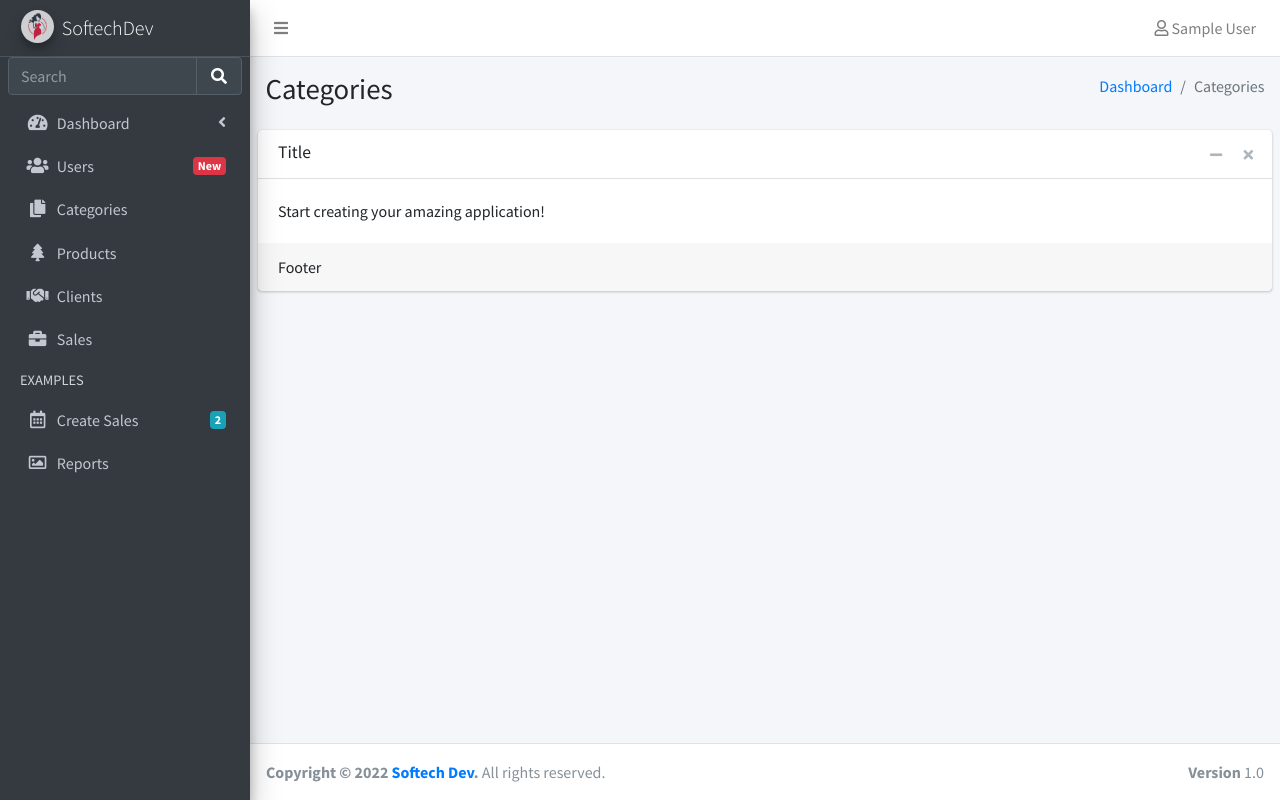
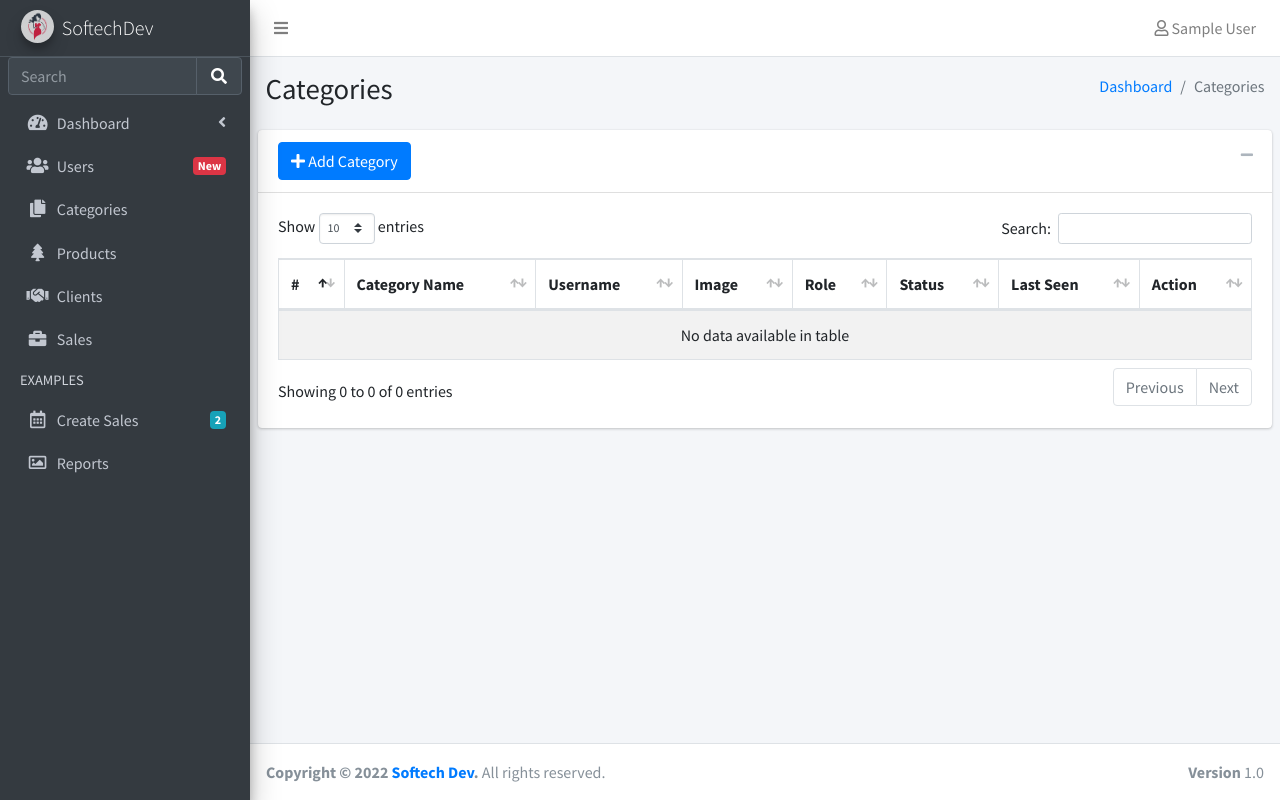
Before and after one commit to Temkum/php_pos, a PHP site: page /categories in a window 1280 px wide. Run offline with PHP 8.4, Linux system fonts and the light colour scheme; the visitor is signed in with stand-in values (Sample User, id 1); data that the repository does not hold is empty; some libraries are stand-ins or nearby versions.

Commit message:
Category module added

```diff
--- a/views/dist/css/custom.css
+++ b/views/dist/css/custom.css
@@ -19,3 +19,8 @@
 .wrapper {
   width: 100%;
 }
+
+.content .card-title {
+  text-transform: uppercase;
+  font-weight: bold;
+}
--- a/views/modules/categories.php
+++ b/views/modules/categories.php
@@ -1,6 +1,4 @@
-<!-- Content Wrapper. Contains page content -->
 <div class="content-wrapper">
-    <!-- Content Header (Page header) -->
   <section class="content-header">
     <div class="container-fluid">
       <div class="row mb-2">
@@ -14,38 +12,139 @@
           </ol>
         </div>
       </div>
-        </div><!-- /.container-fluid -->
+    </div>
   </section>
 
   <!-- Main content -->
   <section class="content">
-
-        <!-- Default box -->
     <div class="card">
       <div class="card-header">
-                <h3 class="card-title">Title</h3>
+        <button class="btn btn-primary" data-toggle="modal" data-target="#addCategory">
+          <i class="fa fa-plus"></i>
+          Add Category
+        </button>
 
         <div class="card-tools">
           <button type="button" class="btn btn-tool" data-card-widget="collapse" title="Collapse">
             <i class="fas fa-minus"></i>
           </button>
-                    <button type="button" class="btn btn-tool" data-card-widget="remove" title="Remove">
-                        <i class="fas fa-times"></i>
+        </div>
+      </div>
+
+      <div class="card-body">
+        <div id="example1_wrapper" class="dataTables_wrapper dt-bootstrap4">
+          <div class="row">
+            <div class="col-sm-12 table-responsive">
+              <table id="example1" class="table table-bordered table-striped dataTable dtr-inline tables" role="grid"
+                aria-describedby="example1_info">
+                <thead>
+                  <tr role="row">
+                    <th class="sorting">#</th>
+                    <th class="">Category Name</th>
+                    <th class="">Username
+                    </th>
+                    <th class="">
+                      Image</th>
+                    <th class="">
+                      Role</th>
+                    <th class="" tabindex="0" aria-controls="example1" rowspan="1" colspan="1"
+                      aria-label="CSS grade: activate to sort column ascending">Status
+                    </th>
+                    <th class="" tabindex="0" aria-controls="example1" rowspan="1" colspan="1"
+                      aria-label="CSS grade: activate to sort column ascending">Last
+                      Seen</th>
+                    <th class="" tabindex="0" aria-controls="example1" rowspan="1" colspan="1"
+                      aria-label="CSS grade: activate to sort column ascending">Action
+                    </th>
+                  </tr>
+                </thead>
+                <tbody>
+                  <?php
+                    $item = null;
+                    $value = null;
+                    $users = UsersController::getUsers($item, $value);
+
+                    foreach ($users as $key => $user) {
+                        echo '<tr class="odd">
+                          <td class="dtr-control sorting_1" tabindex="0">'.($key + 1).'</td>
+                          <td>'.$user['name'].'</td>
+                          <td>'.$user['username'].'</td>';
+                        if ($user["photo"] != "") {
+                            echo '<td><img src="'.$user["photo"].'" alt="User image" width="50"></td>';
+                        } else {
+                            echo '<td><img src="views/img/avatar.jpg" alt="User image" width="50"></td>';
+                        }
+
+                        echo   '<td>'.$user["role"].'</td>';
+                        if ($user['status'] == 1) {
+                            echo '<td class="badge-success btn badge btn-activate" userId="'.$user["id"].'"
+                            userStat="0">Active</td>';
+                        } else {
+                            echo '<td class="badge-danger btn badge btn-activate" userId="'.$user["id"].'"
+                            userStat="1">Deactivated</td>';
+                        }
+                        echo '<td>'. $user["last_login"] .'</td>';
+                        echo '<td class="action">
+                      <button class="btn btn-warning btn-sm editUserBtn" data-toggle="modal" data-target="#editUser" userId="'.$user["id"].'">
+                        <i class="fa fa-edit"></i>
+                      </button>
+                      <button class="btn btn-danger btn-sm delUserBtn" userId="'.$user["id"].'" userPhoto="'.$user["photo"].'" userName="'.$user["username"].'">
+                      <i class="fa fa-trash"></i></button>
+                    </td>
+                    </tr>';
+                    }
+                  ?>
+                </tbody>
+              </table>
+            </div>
+          </div>
+        </div>
+      </div>
+    </div>
+  </section>
+</div>
+
+<!-- Add category Modal -->
+<div class="modal fade" id="addCategory" tabindex="-1" aria-labelledby="exampleModalLabel" role="dialog">
+  <div class="modal-dialog">
+    <div class="modal-content">
+      <div class="modal-body">
+        <div class="modal-header mb-3">
+          <h5 class="modal-title" id="exampleModalLabel">Add Category</h5>
+          <button type="button" class="close" data-dismiss="modal" aria-label="Close">
+            <span aria-hidden="true">&times;</span>
           </button>
         </div>
+
+        <form method="POST" enctype="multipart/form-data">
+          <div class="form-row align-items-center">
+            <div class="col-auto">
+              <label class="sr-only" for="inlineFormInputGroup">Category Name</label>
+              <div class="input-group mb-2">
+                <div class="input-group-prepend">
+                  <div class="input-group-text"><i class="fa fa-layer-group"></i></div>
                 </div>
-            <div class="card-body">
-                Start creating your amazing application!
+                <input type="text" class="form-control" name="new_category" placeholder="Enter Category name">
               </div>
-            <!-- /.card-body -->
-            <div class="card-footer">
-                Footer
             </div>
-            <!-- /.card-footer-->
+
+            <div class="col-12 mt-3">
+              <button type="submit" class="btn btn-primary mb-2">Save Category</button>
             </div>
-        <!-- /.card -->
 
-    </section>
-    <!-- /.content -->
           </div>
-<!-- /.content-wrapper -->
+
+          <div class="modal-footer">
+            <button type="button" class="btn btn-secondary" data-dismiss="modal">Close</button>
+          </div>
+
+          <?php
+        //   $user = new UsersController();
+        //   $user->store();
+            ?>
+        </form>
+      </div>
+
+    </div>
+  </div>
+</div>
```
Also changed, not shown: views/modules/footer.php (indentation only), views/modules/users.php (indentation only). Lines whose indentation alone changed are shown as unchanged.
